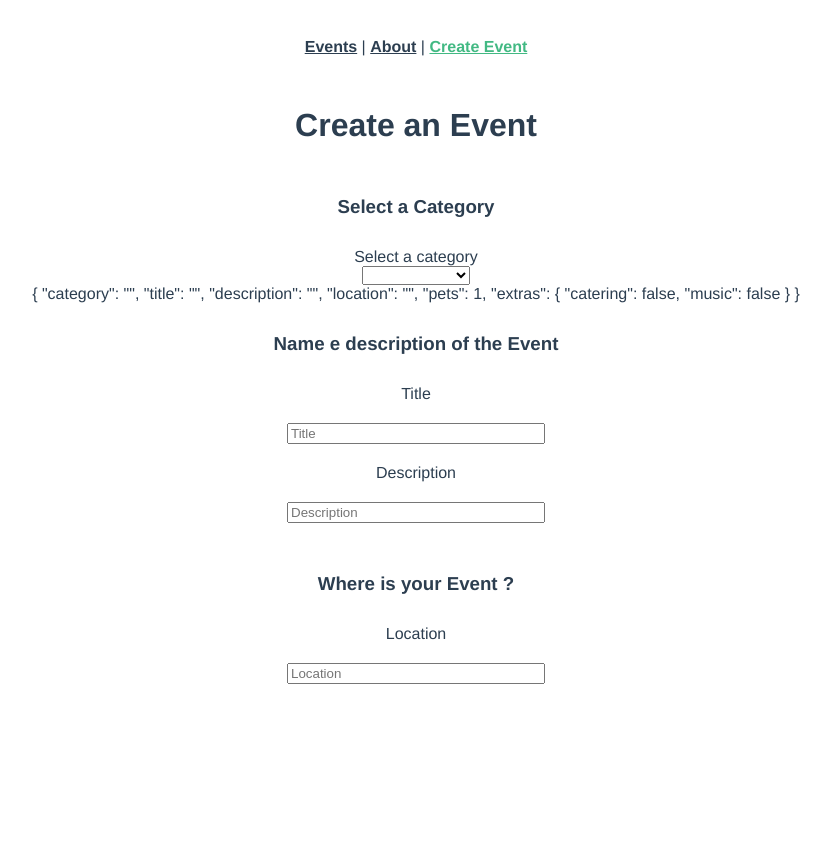
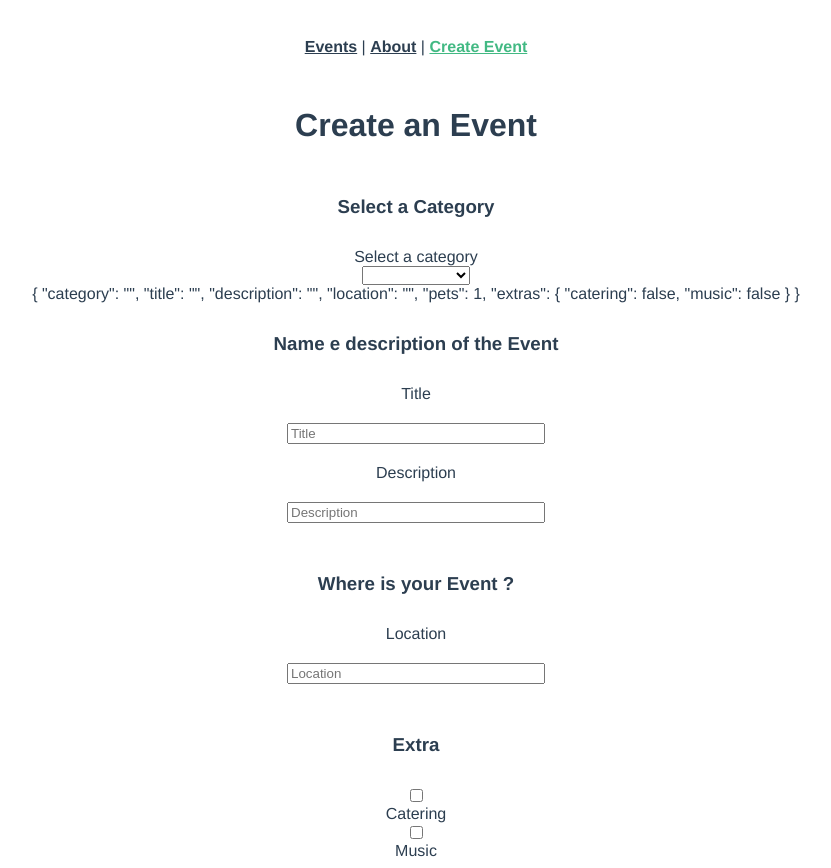
Before and after one commit to sylar9696/real-world-vue, a Vue app: page /create-event in a window 1280 px wide. Shown: the whole page, without its empty margins (224-1055 px from the left). Before the commit the page ends 800 px from the top, so only its background shows below. Built offline with nearby package versions, Linux system fonts and the light colour scheme.

Commit message:
Base Checkbox

```diff
--- /dev/null
+++ b/src/components/BaseCheckbox.vue
@@ -0,0 +1,24 @@
+<template>
+  <input
+    type="checkbox"
+    :checked="modelValue"
+    @change="$emit('update:modelValue', $event.target.checked)"
+    class="field"
+  />
+  <label v-if="label">{{ label }}</label>
+</template>
+
+<script>
+export default {
+  props: {
+    label: {
+      type: String,
+      default: ''
+    },
+    modelValue: {
+      type: Boolean,
+      default: false
+    }
+  }
+}
+</script>
--- a/src/views/CreateEvent.vue
+++ b/src/views/CreateEvent.vue
@@ -14,12 +14,16 @@
     <BaseInput v-model="event.description" label="Description" type="text" />
     <h3>Where is your Event ?</h3>
     <BaseInput v-model="event.location" label="Location" type="text" />
+    <h3>Extra</h3>
+    <BaseCheckbox v-model="event.extras.catering" label="Catering" />
+    <BaseCheckbox v-model="event.extras.music" label="Music" />
   </form>
 </template>
 
 <script>
 import BaseInput from '@/components/BaseInput'
 import BaseSelect from '@/components/BaseSelect'
+import BaseCheckbox from '@/components/BaseCheckbox'
 
 export default {
   data() {
@@ -48,7 +52,8 @@ export default {
   },
   components: {
     BaseInput,
-    BaseSelect
+    BaseSelect,
+    BaseCheckbox
   }
 }
 </script>
```
